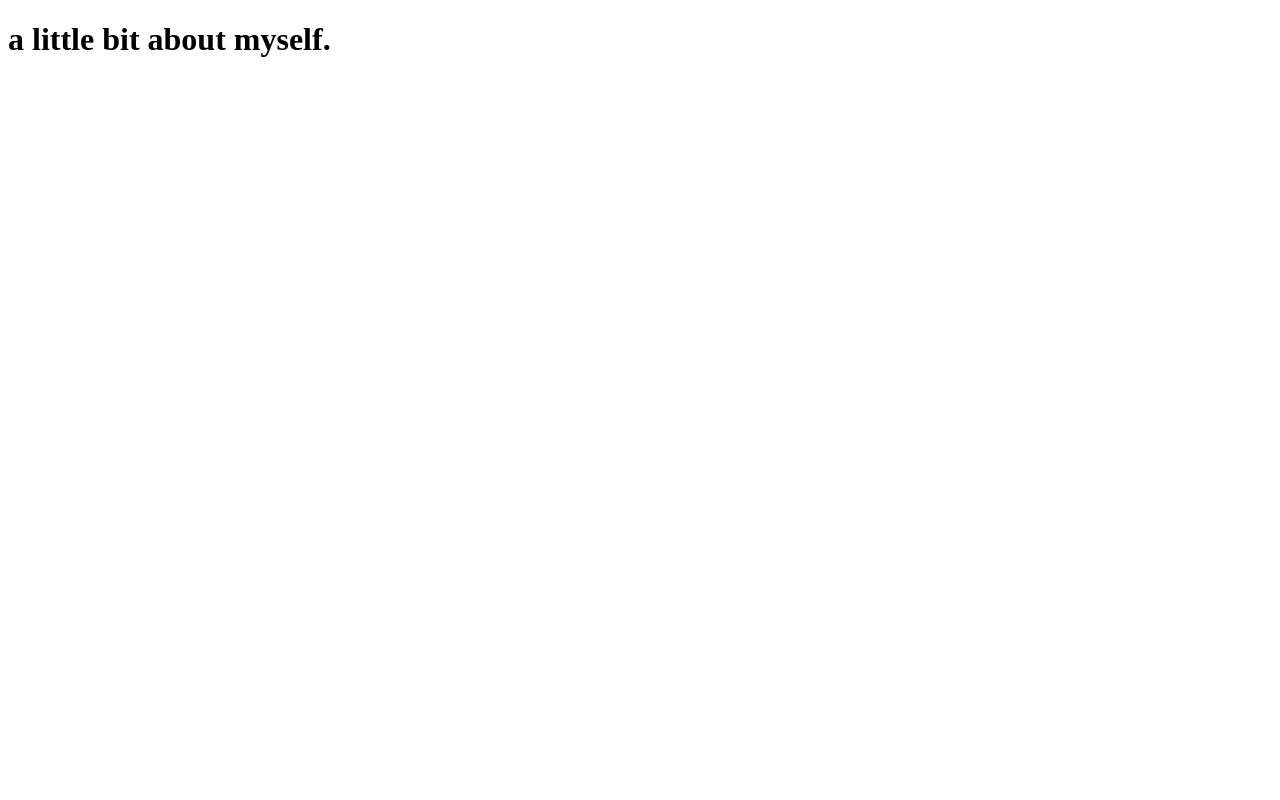
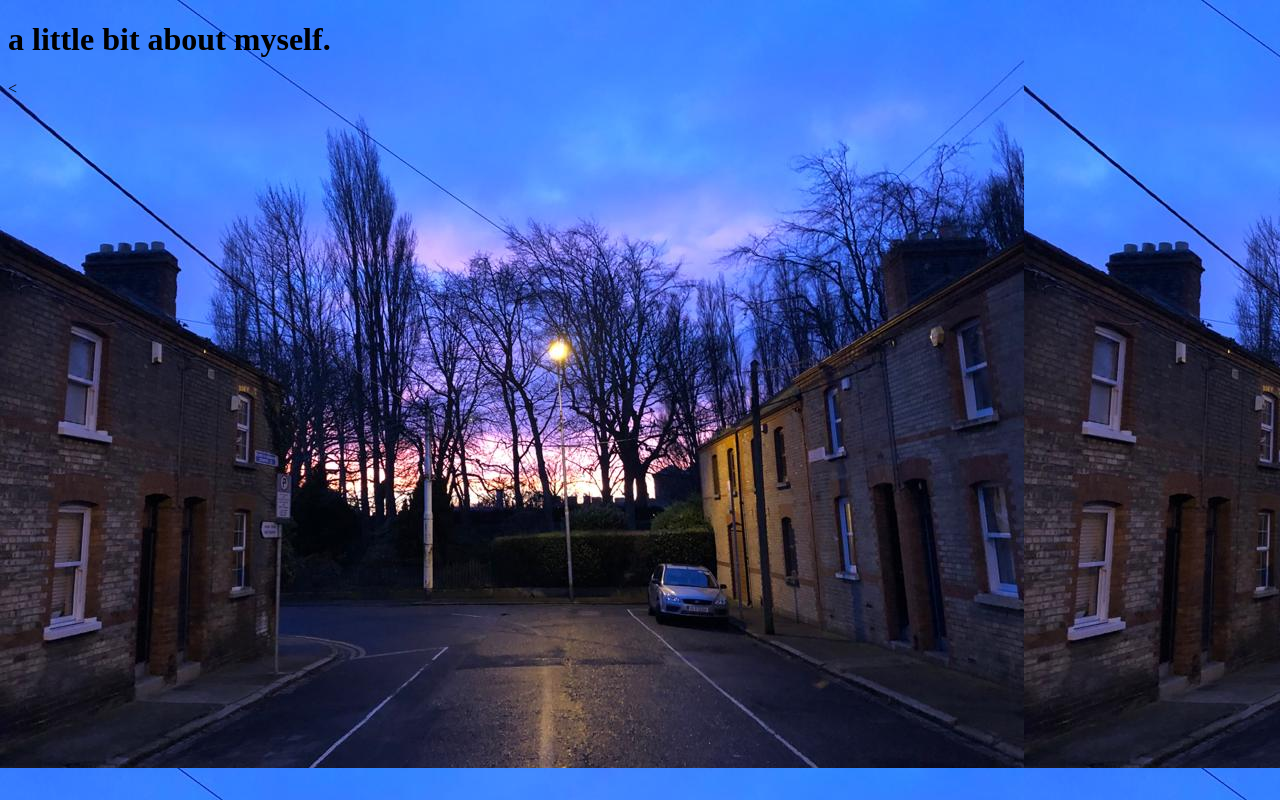
Before and after one commit to vikasrajpaidimukkala/vikasrajpaidimukkala.github.io, a plain HTML site: page src/index.html in a window 1280 px wide. Drawn offline with Linux system fonts and the light colour scheme.

Commit message:
checking background imaging

```diff
--- a/index.html
+++ b/src/index.html
@@ -2,8 +2,10 @@
 <html lang="en">
 <head>
     <meta charset="UTF-8">
+    <link rel="stylesheet" href="stylesheet.css">
     <title>Vikas Raj Paidimukkala</title>
     <h1> a little bit about myself. </h1>
+    <
 </head>
 <body>
 
--- /dev/null
+++ b/src/stylesheet.css
@@ -0,0 +1,4 @@
+body {
+ background-image: url("website_image.jpeg");
+ background-color: #cccccc;
+}
```
Also changed, not shown: src/website_image.jpeg (added).
